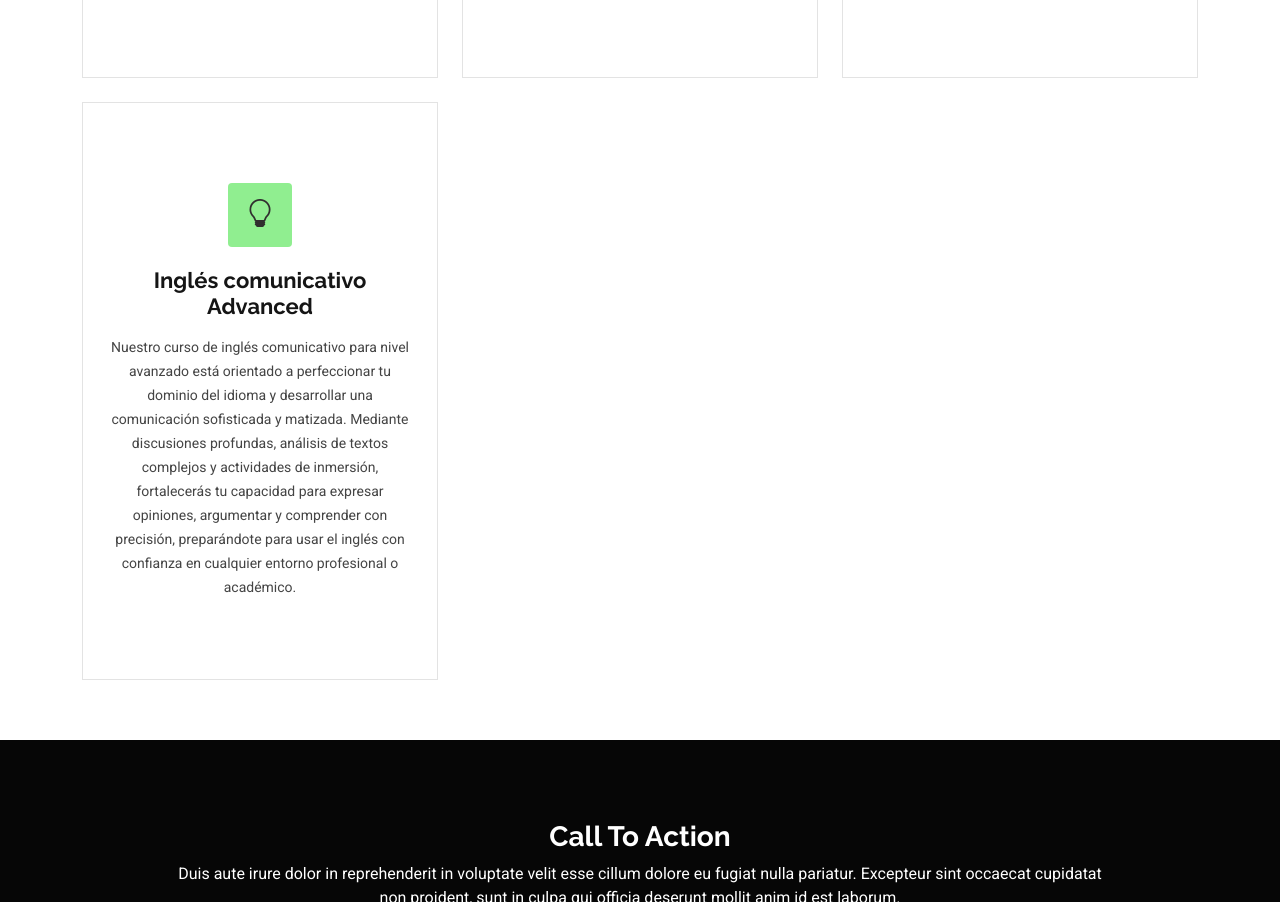
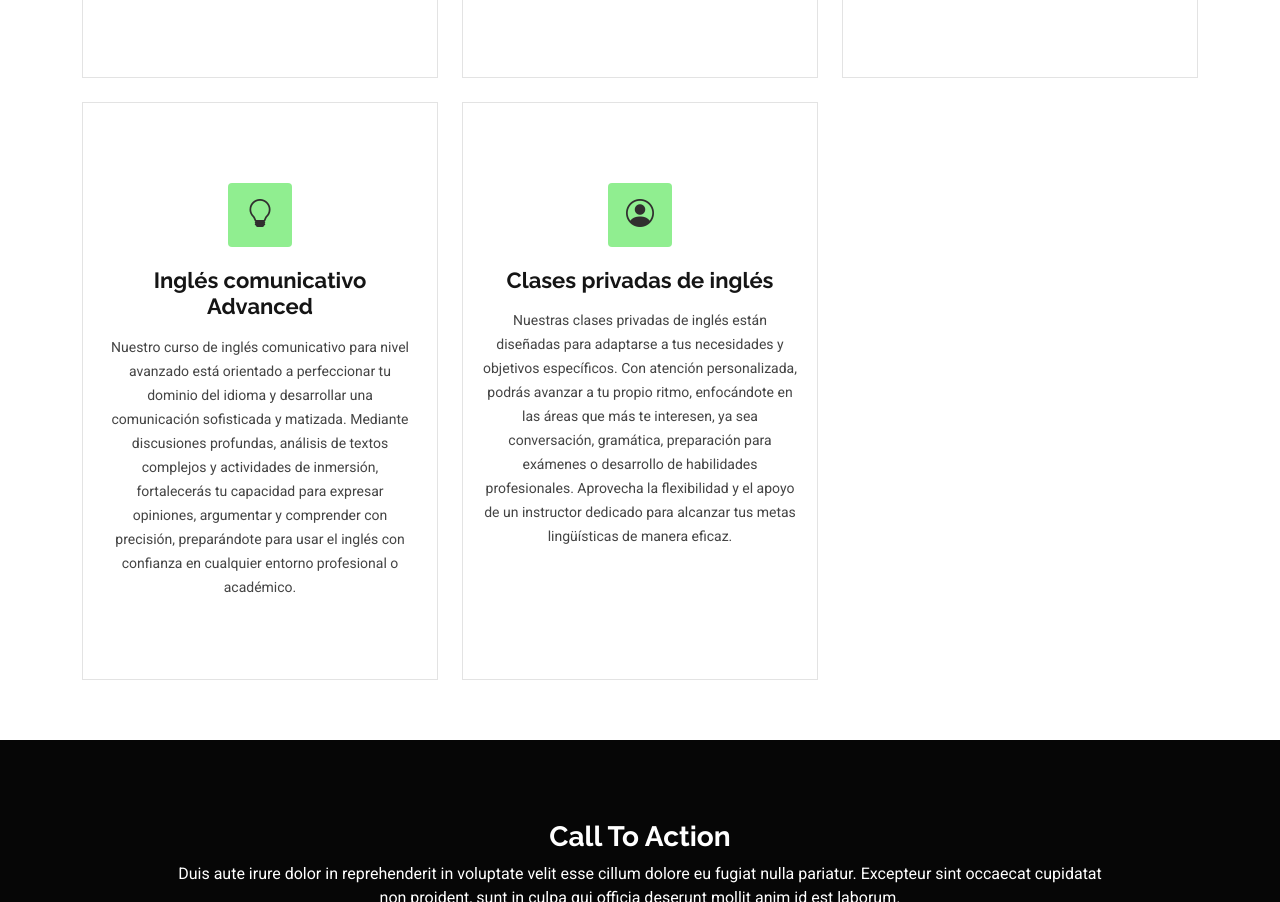
Before and after one commit to deyvielc/ELC, a plain HTML site: page index.html in a window 1280 px wide. Shown: the part 3089-3991 px from the top of the page. Drawn offline with nearby package versions, Linux system fonts and the light colour scheme; animation ran at ten frames a second.

Commit message:
Update index.html

```diff
--- a/index.html
+++ b/index.html
@@ -360,6 +360,16 @@ Nuestra metodología incluye:
               <a href="service-details.html" class="stretched-link"></a>
             </div>
           </div><!-- End Service Item -->
+
+          <div class="col-lg-4 col-md-6" data-aos="fade-up" data-aos-delay="500">
+  <div class="service-item position-relative">
+    <div class="icon">
+      <i class="bi bi-person-circle"></i>
+    </div>
+    <h3>Clases privadas de inglés</h3>
+    <p>Nuestras clases privadas de inglés están diseñadas para adaptarse a tus necesidades y objetivos específicos. Con atención personalizada, podrás avanzar a tu propio ritmo, enfocándote en las áreas que más te interesen, ya sea conversación, gramática, preparación para exámenes o desarrollo de habilidades profesionales. Aprovecha la flexibilidad y el apoyo de un instructor dedicado para alcanzar tus metas lingüísticas de manera eficaz.</p>
+  </div>
+</div><!-- End Service Item -->
 
         </div>
 
```
